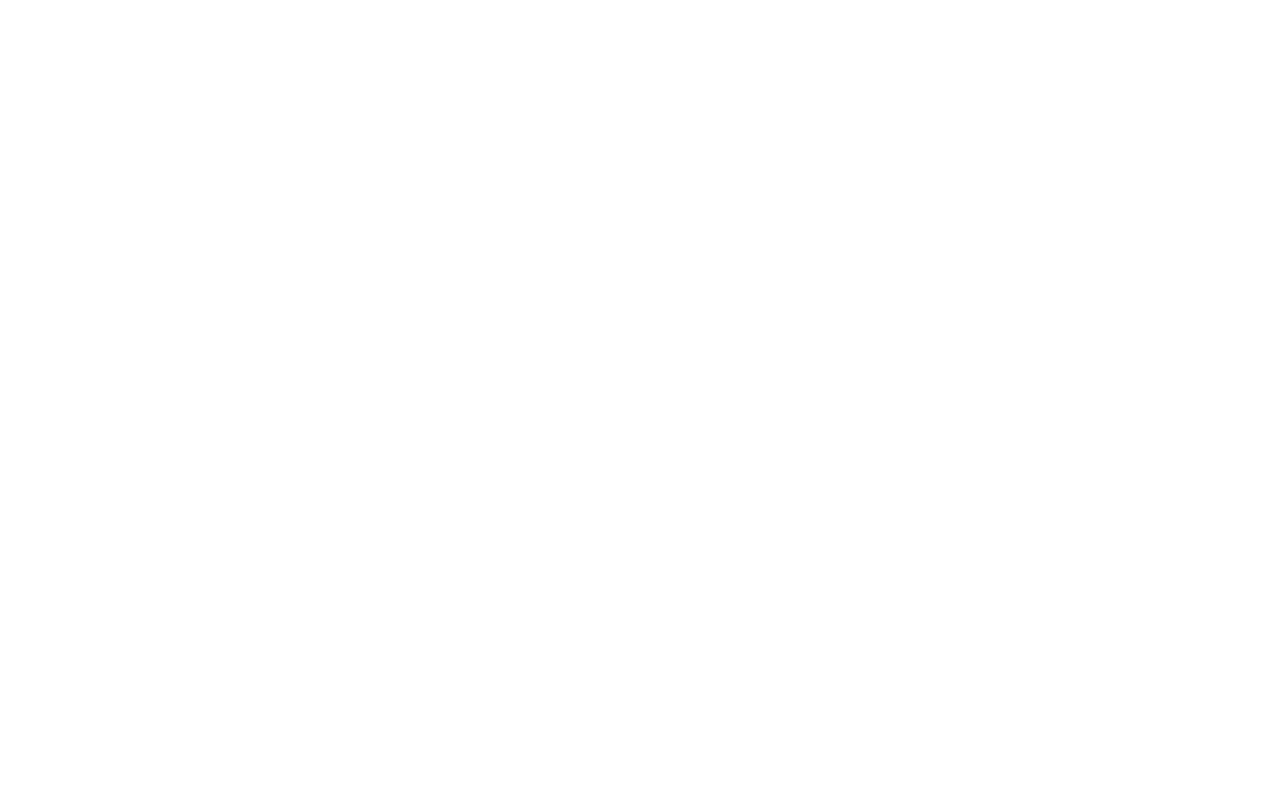
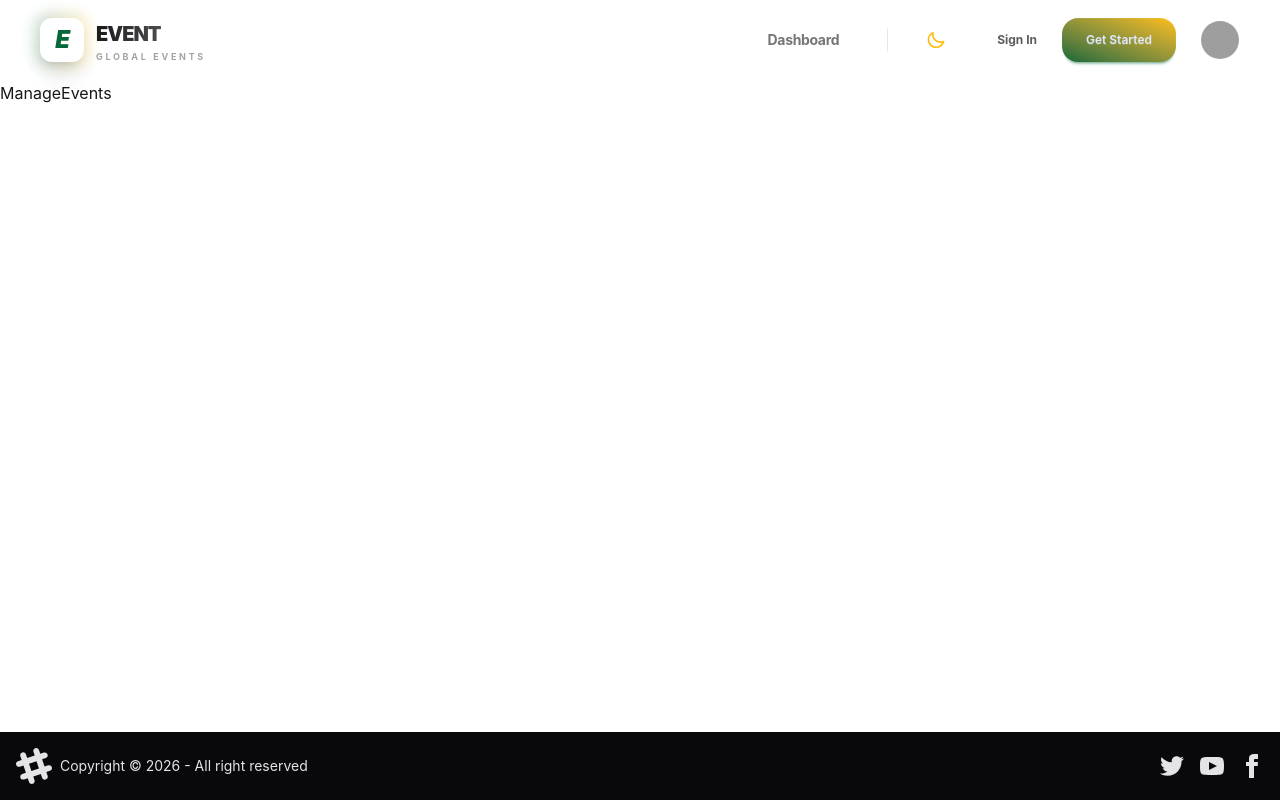
Before and after one commit to Teodoro21-IT/event-gate-feu, a React (Vite) app: page /manage-events in a window 1280 px wide. Before the commit this address had no page. Built offline with nearby package versions, Linux system fonts and the light colour scheme; grey boxes are pictures that could not be loaded.

Commit message:
added manage event

```diff
--- a/src/App.jsx
+++ b/src/App.jsx
@@ -8,6 +8,7 @@
 import { SessionContext } from './contexts/SessionContext';
 import Profile from './pages/Profile';
 import EditProfile from './pages/EditProfile';
+import ManageEvents from './pages/ManageEvents';
 
 function App() {
 
@@ -22,6 +23,7 @@
         console.log(session, session);
         if (event === 'SIGNED_OUT') {
           setSession(null);
+          setProfile(null);
 
         } else if (session) {
           setSession(session);
@@ -60,6 +62,7 @@
         <Route path="/login" element={<Login />} />
         <Route path="/profile" element={<Profile />} />
         <Route path="/edit-profile" element={<EditProfile />} />
+        <Route path="/manage-events" element={<ManageEvents />} />
 
       </Routes>
     </SessionContext.Provider >
--- a/src/components/NavBar.jsx
+++ b/src/components/NavBar.jsx
@@ -8,7 +8,7 @@
 import Profile from "../pages/Profile";
 
 const NavBar = () => {
-    const { session } = useContext(SessionContext);
+    const { session, profile } = useContext(SessionContext);
 
     const handleLogout = async () => {
         const { error } = await supabase.auth.signOut();
@@ -54,9 +54,22 @@
                                 }`
                             }
                         >
-                            <span>Overview</span>
+                            <span>Dashboard</span>
                             <span className="absolute bottom-0 left-0 h-[2px] w-0 bg-primary transition-all duration-300 group-hover:w-full" />
                         </NavLink>
+
+                        {profile?.role === "admin" && (
+                            <NavLink
+                                to="/manage-events"
+                                className={({ isActive }) =>
+                                    `group relative px-4 py-2 text-sm font-bold tracking-tight transition-all ${isActive ? 'text-primary' : 'text-base-content/60 hover:text-base-content'
+                                    }`
+                                }
+                            >
+                                <span>Manage Events</span>
+                                <span className="absolute bottom-0 left-0 h-[2px] w-0 bg-primary transition-all duration-300 group-hover:w-full" />
+                            </NavLink>
+                        )}
 
                         <div className="h-6 w-[1px] bg-base-content/10 mx-2 hidden md:block"></div>
 
@@ -72,7 +85,6 @@
                         {/* --- AUTH / PROFILE SECTION --- */}
                         {!session ? (
                             <div className="flex items-center gap-3 ml-2">
-
 
                                 <NavLink to="/login" className="btn btn-link btn-sm no-underline text-base-content/70 hover:text-primary font-bold">
                                     Sign In
--- a/src/pages/Login.jsx
+++ b/src/pages/Login.jsx
@@ -8,14 +8,17 @@
 import { useNavigate } from "react-router";
 
 const Login = () => {
-    const { session } = useContext(SessionContext);
+    const { session, profile } = useContext(SessionContext);
     const navigate = useNavigate();
 
     useEffect(() => {
-        if (session) {
+        if (profile?.role === "user") {
             navigate("/");
         }
-    }, [session, navigate]);
+        else if (profile?.role === "admin") {
+            navigate("/manage-events");
+        }
+    }, [profile, navigate]);
 
 
 
--- /dev/null
+++ b/src/pages/ManageEvents.jsx
@@ -0,0 +1,12 @@
+import React from 'react'
+import MainLayout from '../layouts/MainLayout'
+
+const ManageEvents = () => {
+    return (
+        <MainLayout>
+            <div>ManageEvents</div>
+        </MainLayout>
+    )
+}
+
+export default ManageEvents
```
